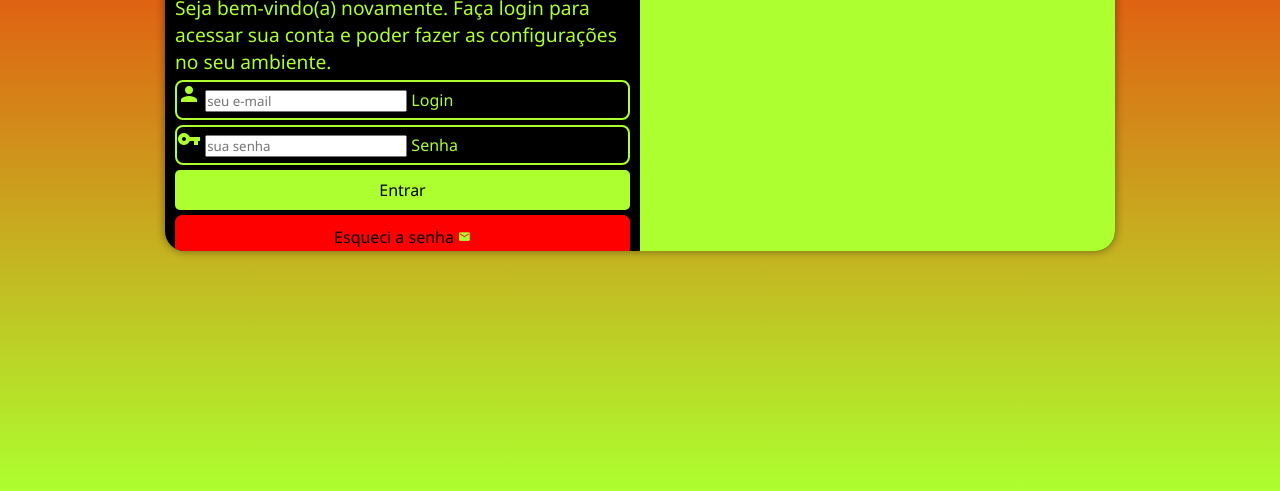
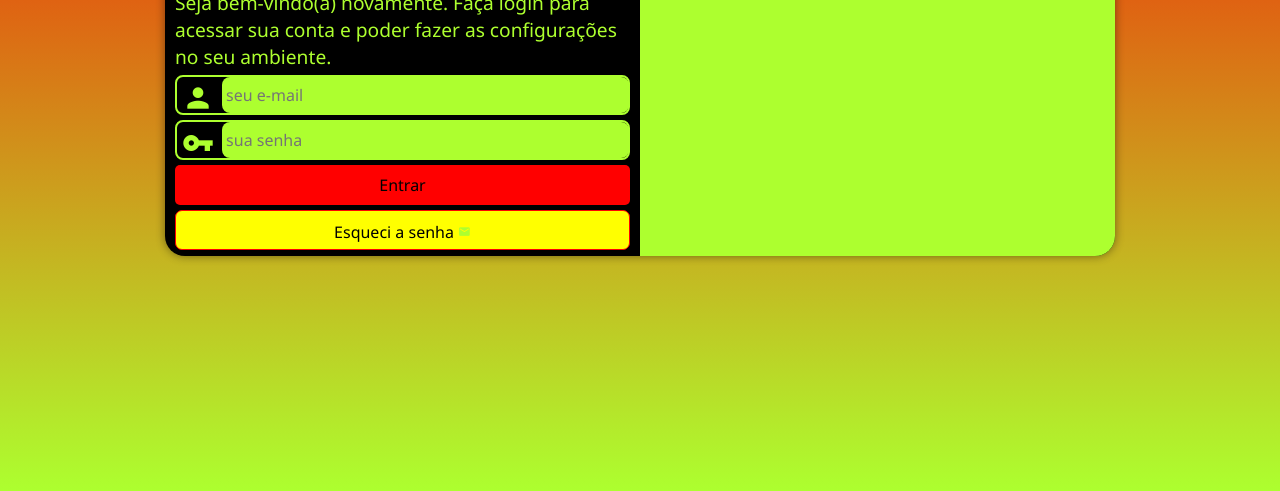
Before and after one commit to ALEXANDREGUTI/projeto-login-2, a plain HTML site: page index.html in a window 1280 px wide. Shown: the part 309-800 px from the top of the page. Drawn offline with Linux system fonts and the light colour scheme.

Commit message:
commit final

```diff
--- a/css/media-query.css
+++ b/css/media-query.css
@@ -29,7 +29,11 @@ Grandes telas: acima de 1200px
     width: 70%;
   }
 
-
+  div.campo > input {
+    background-color: greenyellow;
+    transform: translateY(-42px);
+    margin-left: 10%;
+  }
 
   div#formulario > h1 {
     font-size: 2em;
@@ -48,7 +52,7 @@ Grandes telas: acima de 1200px
 
   section#login {
     width: 950px;
-    height:320px
+    height:330px
   }
 
   section#login > div#imagem {
@@ -62,7 +66,11 @@ Grandes telas: acima de 1200px
     width: 50%;
   }
 
-
+  div.campo > input {
+    background-color:greenyellow;
+    transform: translateY(-42px);
+    margin-left: 10%;
+  }
 
   div#formulario > h1 {
     font-size: 2em;
--- a/css/style.css
+++ b/css/style.css
@@ -76,14 +76,35 @@ form > div.campo {
     margin: 5px 0;
 }
 
+div.campo > label {
+    display: none;
+}
 
+div.campo > i {
+    font-size: 2em;
+    width: 40px;
+    padding: 5px;
+}
+
+div.campo > input {
+    color: red;
+    background-color: greenyellow;
+    font-size: 1em;
+    width: calc(100% - 44px);
+    height: 100%;
+    transform: translateY(-42px);
+    margin-left: 20%;
+    border: 0px;
+    border-radius: 8px;
+    padding: 4px;
+}
 
 form > input[type=submit] {
     display: block;
     font-size: 1em;
     width: 100%;
     height: 40px;
-    background-color: greenyellow;
+    background-color:red;
     color:black;
     border: none;
     border-radius: 5px;
@@ -102,7 +123,7 @@ form > a.botao {
     height: 40px;
     padding-top: 10px;
     margin-top: 5px;
-    background-color:red;
+    background-color:yellow;
     color: black;
     border: 1px solid red;
     border-radius: 7px;
@@ -110,7 +131,7 @@ form > a.botao {
 }
 
 form > a.botao:hover {
-    background-color: olive;
+    background-color: white;
 }
 
 form > a.botao > i {
```
